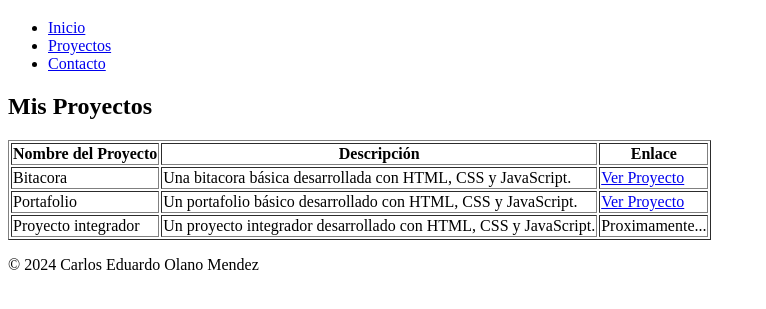
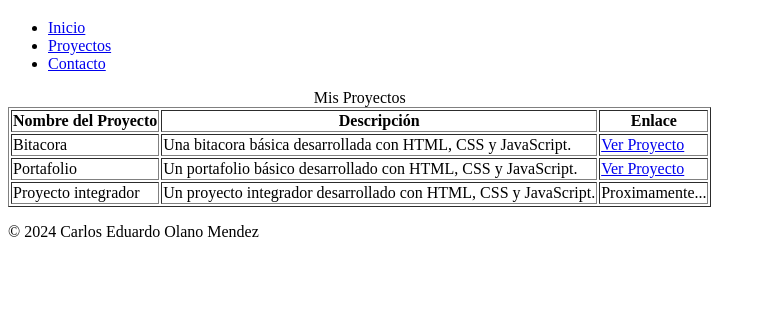
Before and after one commit to CrlsMenz/mi-portafolio, a plain HTML site: page proyectos.html in a window 1280 px wide. Shown: the part 61-370 px from the top of the page, without its empty margins (0-766 px from the left). Drawn offline with Linux system fonts and the light colour scheme.

Commit message:
Agregue comentarios a las secciones y caption a la tabla en proyectos

```diff
--- a/proyectos.html
+++ b/proyectos.html
@@ -23,9 +23,10 @@
     </nav>
 
     <main>
+        <!-- Seccion mis proyectos -->
         <section id="proyectos">
-            <h2>Mis Proyectos</h2>
             <table border="1">
+                <caption>Mis Proyectos</caption>
                 <thead>
                     <tr>
                         <th>Nombre del Proyecto</th>
```
Also changed, not shown: contacto.html (+1 -0 lines), index.html (+3 -1 lines).
